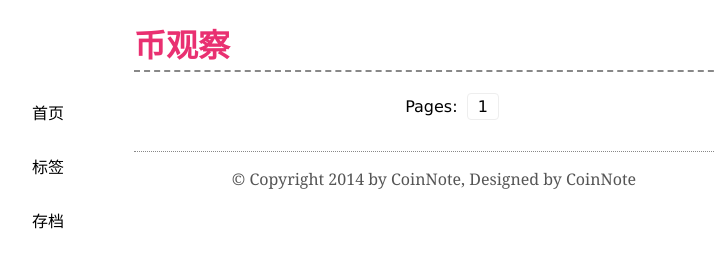
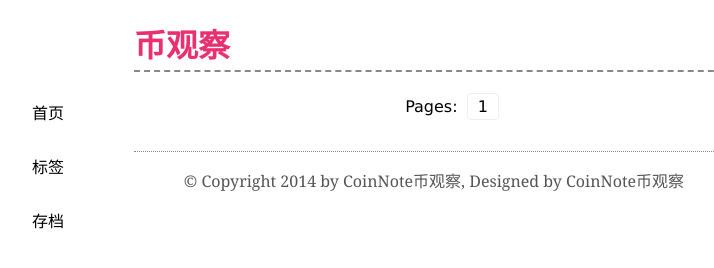
Before and after one commit to coinnote/coinnote.github.io, a plain HTML site: page index.html in a window 1280 px wide. Shown: the whole page, without its empty margins (206-920 px from the left). Drawn offline with Linux system fonts and the light colour scheme.

Commit message:
Update index.html

```diff
--- a/index.html
+++ b/index.html
@@ -32,7 +32,7 @@
     <div class="innermain" id="main">
     </div>
     <div class="footer">
-        <p>© Copyright 2014 by CoinNote, Designed by CoinNote</p>
+        <p>© Copyright 2014 by CoinNote币观察, Designed by CoinNote币观察</p>
     </div>
 </div>
 <script src="main.js"></script>
```
